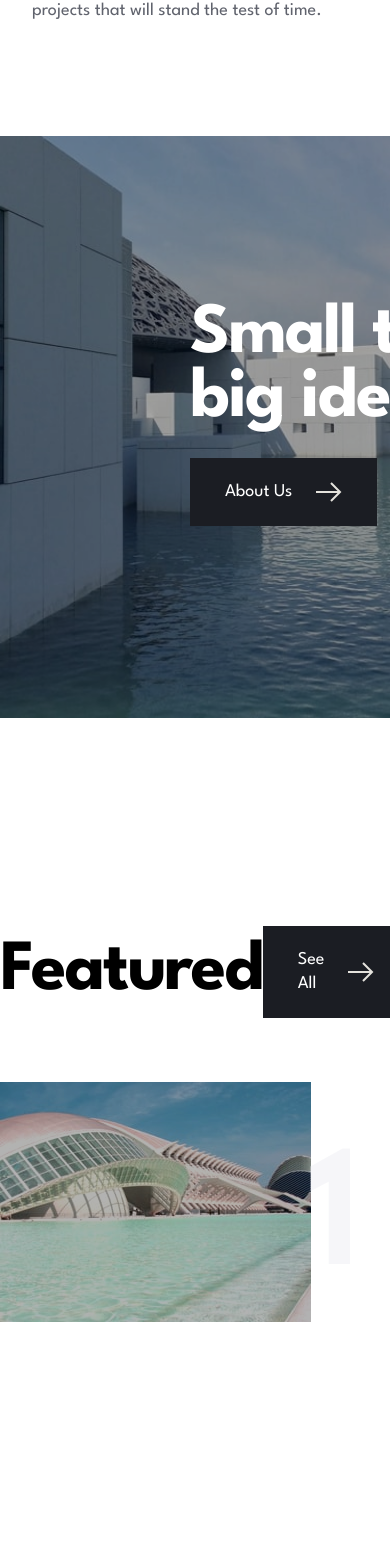
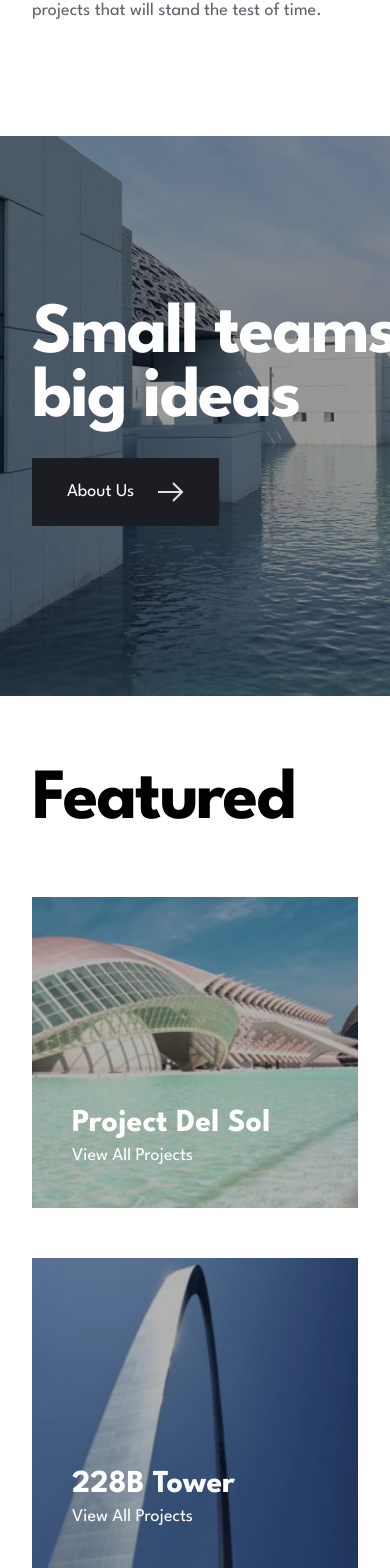
Before and after one commit to adarshcodes/arch-studio, a React (Create React App) app: page / in a window 390 px wide. Shown: the part 1491-3059 px from the top of the page. Built offline with nearby package versions, Linux system fonts and the light colour scheme.

Commit message:
added responsiveness to home page

```diff
--- a/src/assets/sass/components/_featured.styles.scss
+++ b/src/assets/sass/components/_featured.styles.scss
@@ -1,13 +1,34 @@
 .featured-section {
 	margin-bottom: 15rem;
+	padding: 0 3.2rem;
+
+	@media screen and (max-width: 600px) {
+		margin-bottom: 7.2rem;
+	}
 
 	.featured-title-part {
 		@include flex-row-space-between;
 		margin-bottom: 6.4rem;
+
+		.button {
+			@media screen and (max-width: 600px) {
+				display: none;
+			}
+		}
 	}
 
 	.featured-cards-container {
 		@include flex-row-space-between;
 		flex-wrap: wrap;
 	}
+
+	.button {
+		display: none;
+		margin-top: 2.4rem;
+		width: 100%;
+
+		@media screen and (max-width: 600px) {
+			@include flex-row-center;
+		}
+	}
 }
--- a/src/assets/sass/components/_portfolioCard.styles.scss
+++ b/src/assets/sass/components/_portfolioCard.styles.scss
@@ -6,9 +6,24 @@
 	overflow: hidden;
 	margin-bottom: 5rem;
 
+	@media screen and (max-width: 850px) {
+		width: 100%;
+		height: 24rem;
+	}
+
+	@media screen and (max-width: 600px) {
+		height: 31.1rem;
+	}
+
 	.image-portfolio {
 		filter: brightness(0.7);
 		transition: all 0.3s;
+
+		@media screen and (max-width: 850px) {
+			width: 100%;
+			height: 100%;
+			object-fit: cover;
+		}
 	}
 
 	&:hover .image-portfolio {
@@ -22,6 +37,15 @@
 		right: -1.06rem;
 		opacity: 0.5;
 		transition: all 0.3s;
+
+		@media screen and (max-width: 850px) {
+			font-size: 25rem;
+			right: 1.6rem;
+		}
+
+		@media screen and (max-width: 450px) {
+			display: none;
+		}
 	}
 
 	&:hover .portfolio-card-id {
@@ -39,6 +63,11 @@
 
 	&:hover .portfolio-card-title-container {
 		bottom: 25%;
+
+		@media screen and (max-width: 450px) {
+			bottom: 30%;
+			left: 25%;
+		}
 
 		h5 {
 			text-shadow: 6px 6px 0px rgba(0, 0, 0, 0.2) !important;
--- a/src/assets/sass/components/_smallTeams.styles.scss
+++ b/src/assets/sass/components/_smallTeams.styles.scss
@@ -1,12 +1,19 @@
 .smallTeams-section {
 	margin-bottom: 20rem;
+	height: 56rem;
 	position: relative;
 	overflow: hidden;
+
+	@media screen and (max-width: 600px) {
+		margin-bottom: 7.3rem;
+	}
 
 	.image-small {
 		filter: brightness(0.65);
 		transition: all 0.3s;
 		width: 100%;
+		height: 100%;
+		object-fit: cover;
 	}
 
 	&:hover .image-small {
@@ -24,5 +31,19 @@
 			margin-bottom: 2.7rem;
 			color: $white;
 		}
+
+		@media screen and (max-width: 1100px) {
+			left: 0;
+			margin-left: 10rem;
+		}
+
+		@media screen and (max-width: 850px) {
+			margin-left: 5.4rem;
+		}
+
+		@media screen and (max-width: 600px) {
+			margin: 0 3.2rem;
+			margin-bottom: 7.3rem;
+		}
 	}
 }
--- a/src/assets/sass/main.css
+++ b/src/assets/sass/main.css
@@ -431,14 +431,23 @@ body {
 
 .smallTeams-section {
   margin-bottom: 20rem;
+  height: 56rem;
   position: relative;
   overflow: hidden;
+}
+
+@media screen and (max-width: 600px) {
+  .smallTeams-section {
+    margin-bottom: 7.3rem;
+  }
 }
 
 .smallTeams-section .image-small {
   filter: brightness(0.65);
   transition: all 0.3s;
   width: 100%;
+  height: 100%;
+  object-fit: cover;
 }
 
 .smallTeams-section:hover .image-small {
@@ -458,8 +467,35 @@ body {
   color: #ffffff;
 }
 
+@media screen and (max-width: 1100px) {
+  .smallTeams-section__content {
+    left: 0;
+    margin-left: 10rem;
+  }
+}
+
+@media screen and (max-width: 850px) {
+  .smallTeams-section__content {
+    margin-left: 5.4rem;
+  }
+}
+
+@media screen and (max-width: 600px) {
+  .smallTeams-section__content {
+    margin: 0 3.2rem;
+    margin-bottom: 7.3rem;
+  }
+}
+
 .featured-section {
   margin-bottom: 15rem;
+  padding: 0 3.2rem;
+}
+
+@media screen and (max-width: 600px) {
+  .featured-section {
+    margin-bottom: 7.2rem;
+  }
 }
 
 .featured-section .featured-title-part {
@@ -469,11 +505,31 @@ body {
   margin-bottom: 6.4rem;
 }
 
+@media screen and (max-width: 600px) {
+  .featured-section .featured-title-part .button {
+    display: none;
+  }
+}
+
 .featured-section .featured-cards-container {
   display: flex;
   justify-content: space-between;
   align-items: center;
   flex-wrap: wrap;
+}
+
+.featured-section .button {
+  display: none;
+  margin-top: 2.4rem;
+  width: 100%;
+}
+
+@media screen and (max-width: 600px) {
+  .featured-section .button {
+    display: flex;
+    justify-content: center;
+    align-items: center;
+  }
 }
 
 .portfolio-card {
@@ -485,9 +541,30 @@ body {
   margin-bottom: 5rem;
 }
 
+@media screen and (max-width: 850px) {
+  .portfolio-card {
+    width: 100%;
+    height: 24rem;
+  }
+}
+
+@media screen and (max-width: 600px) {
+  .portfolio-card {
+    height: 31.1rem;
+  }
+}
+
 .portfolio-card .image-portfolio {
   filter: brightness(0.7);
   transition: all 0.3s;
+}
+
+@media screen and (max-width: 850px) {
+  .portfolio-card .image-portfolio {
+    width: 100%;
+    height: 100%;
+    object-fit: cover;
+  }
 }
 
 .portfolio-card:hover .image-portfolio {
@@ -501,6 +578,19 @@ body {
   right: -1.06rem;
   opacity: 0.5;
   transition: all 0.3s;
+}
+
+@media screen and (max-width: 850px) {
+  .portfolio-card .portfolio-card-id {
+    font-size: 25rem;
+    right: 1.6rem;
+  }
+}
+
+@media screen and (max-width: 450px) {
+  .portfolio-card .portfolio-card-id {
+    display: none;
+  }
 }
 
 .portfolio-card:hover .portfolio-card-id {
@@ -518,6 +608,13 @@ body {
 
 .portfolio-card:hover .portfolio-card-title-container {
   bottom: 25%;
+}
+
+@media screen and (max-width: 450px) {
+  .portfolio-card:hover .portfolio-card-title-container {
+    bottom: 30%;
+    left: 25%;
+  }
 }
 
 .portfolio-card:hover .portfolio-card-title-container h5 {
--- a/src/routes/home/featured-component.jsx
+++ b/src/routes/home/featured-component.jsx
@@ -68,6 +68,7 @@ function Featured() {
 					/>
 				))}
 			</div>
+			<Button btn={`See All`} linkedTo={"/portfolio"} />
 		</section>
 	);
 }
```
Also changed, not shown: 1 other file (tests, documents, lock files or other folders).
